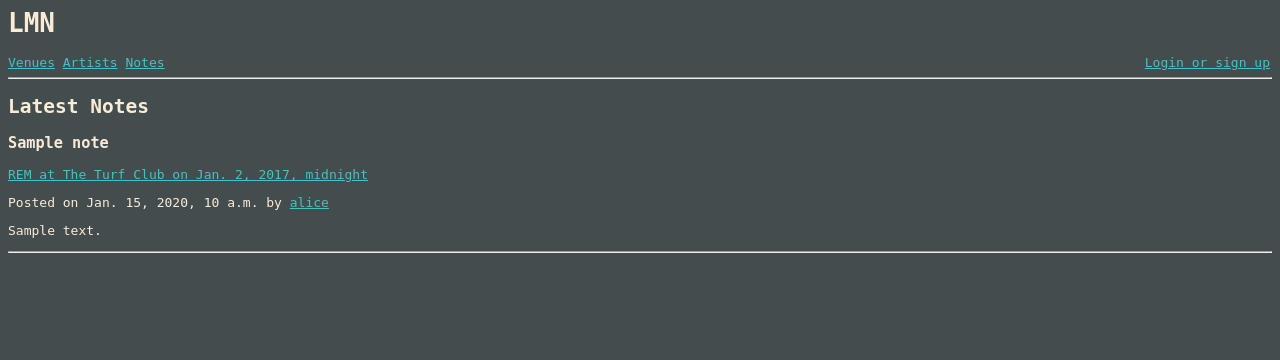
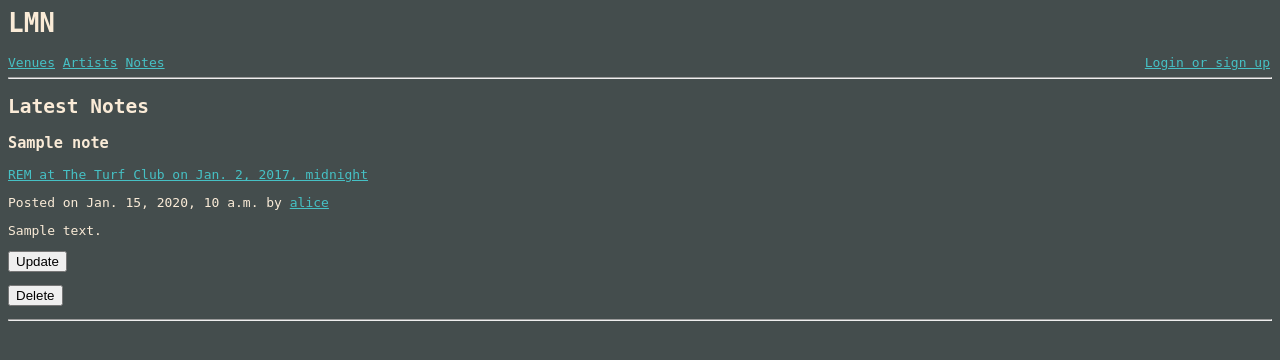
Before and after one commit to johnnyvuanly/lmn, a Django app: page /notes/latest/ in a window 1280 px wide. Shown: the top 360 px of the page. Run offline with Django 3.2, Linux system fonts and the light colour scheme; data comes from the database, SQL or seed files in the repository; tables that the repository leaves empty hold one stand-in row (values such as "Sample post"); parts of the project's set-up code (start-up, migrations or seed data) failed here and were passed over.

Commit message:
Add ability for a user to update and delete their own notes.

```diff
--- /dev/null
+++ b/lmn/static/js/confirm_delete.js
@@ -0,0 +1,28 @@
+// Find all the delete buttons, add a click event listener to all buttons
+// On click event, show a confirm dialog
+// Browsers will handle these events before the click that submits the form
+// to provide the opportunity to intercept the form submit with JavaScript.
+// If the click event handler prevents the event propagating, the form submit
+// never happens.  If the click event doesn't prevent the event propagating,
+// the form will be submitted as usual.
+
+var deleteButtons = document.querySelectorAll('.delete');
+
+deleteButtons.forEach(function(button){
+
+  button.addEventListener('click', function(ev){
+
+    // Show a confirm dialog
+    var okToDelete = confirm("Delete note - are you sure?");
+
+    // If user presses no, prevent the form submit
+    if (!okToDelete) {
+      ev.preventDefault();  // Prevent the click event propagating
+    }
+
+    // Otherwise, the web page will continue processing the event,
+    // and send the delete request to the server.
+
+
+  })
+});
--- a/lmn/templates/lmn/notes/note_list.html
+++ b/lmn/templates/lmn/notes/note_list.html
@@ -1,4 +1,5 @@
 {% extends 'lmn/base.html' %}
+{% load static %}
 {% block content %}
 
 
@@ -23,6 +24,17 @@
     </p>
 
     <p class='note-text'>{{ note.text|truncatechars:100 }}</p>
+
+    <form action="{% url 'update_note' note.pk %}" method="POST">
+      {% csrf_token %}
+      <button type="submit" class="update">Update</button>
+    </form>
+
+    <form action="{% url 'delete_note' note.pk %}" method="POST">
+      {% csrf_token %}
+      <button type="submit" class="delete">Delete</button>
+    </form>
+
   </div>
 
   <hr>
@@ -42,4 +54,6 @@ display link to add new note for that show. -->
 
 {% endif %}
 
+<script src="{% static 'js/confirm_delete.js' %}"></script>
+
 {% endblock %}
--- a/lmn/urls.py
+++ b/lmn/urls.py
@@ -21,6 +21,8 @@ urlpatterns = [
     path('notes/detail/<int:note_pk>/', views_notes.note_detail, name='note_detail'),
     path('notes/for_show/<int:show_pk>/', views_notes.notes_for_show, name='notes_for_show'),
     path('notes/add/<int:show_pk>/', views_notes.new_note, name='new_note'),
+    path('notes/detail/<int:note_pk>/delete', views_notes.delete_note, name='delete_note'),
+    path('notes/update/<int:show_pk>/', views_notes.update_note, name='update_note'),
 
     # Artist related
     path('artists/list/', views_artists.artist_list, name='artist_list'),
--- a/lmn/views/views_notes.py
+++ b/lmn/views/views_notes.py
@@ -44,3 +44,35 @@ def notes_for_show(request, show_pk):
 def note_detail(request, note_pk):
     note = get_object_or_404(Note, pk=note_pk)
     return render(request, 'lmn/notes/note_detail.html' , { 'note': note })
+
+
+# Updates existing note based off instance, checks for matching user/note pk before allowing updates.
+@login_required
+def update_note(request, show_pk):
+    show = Note.objects.get(pk=show_pk)
+    form = NewNoteForm(instance=show)
+    note = form.save(commit=False)
+    if note.user == request.user:
+        if request.method == 'POST':
+            form = NewNoteForm(request.POST,instance=show)
+            if form.is_valid():
+                note = form.save(commit=False)
+                note.user = request.user
+                note.form = form
+                note.save()
+                return redirect('note_detail', note_pk=note.pk)
+    else:
+        return HttpResponseForbidden
+
+    return render(request, 'lmn/notes/update_note.html' , { 'form': form , 'show': show })
+
+# Deletes note based off note_pk, checks for matching user/note pk before allowing deletion.
+@login_required
+def delete_note(request, note_pk):
+    # Notes for show
+    note = get_object_or_404(Note, pk=note_pk)
+    if note.user == request.user:
+        note.delete()
+        return redirect('latest_notes')
+    else:
+        return HttpResponseForbidden
```
Also changed, not shown: lmn/templates/lmn/notes/update_note.html (added, +15 -0 lines).
